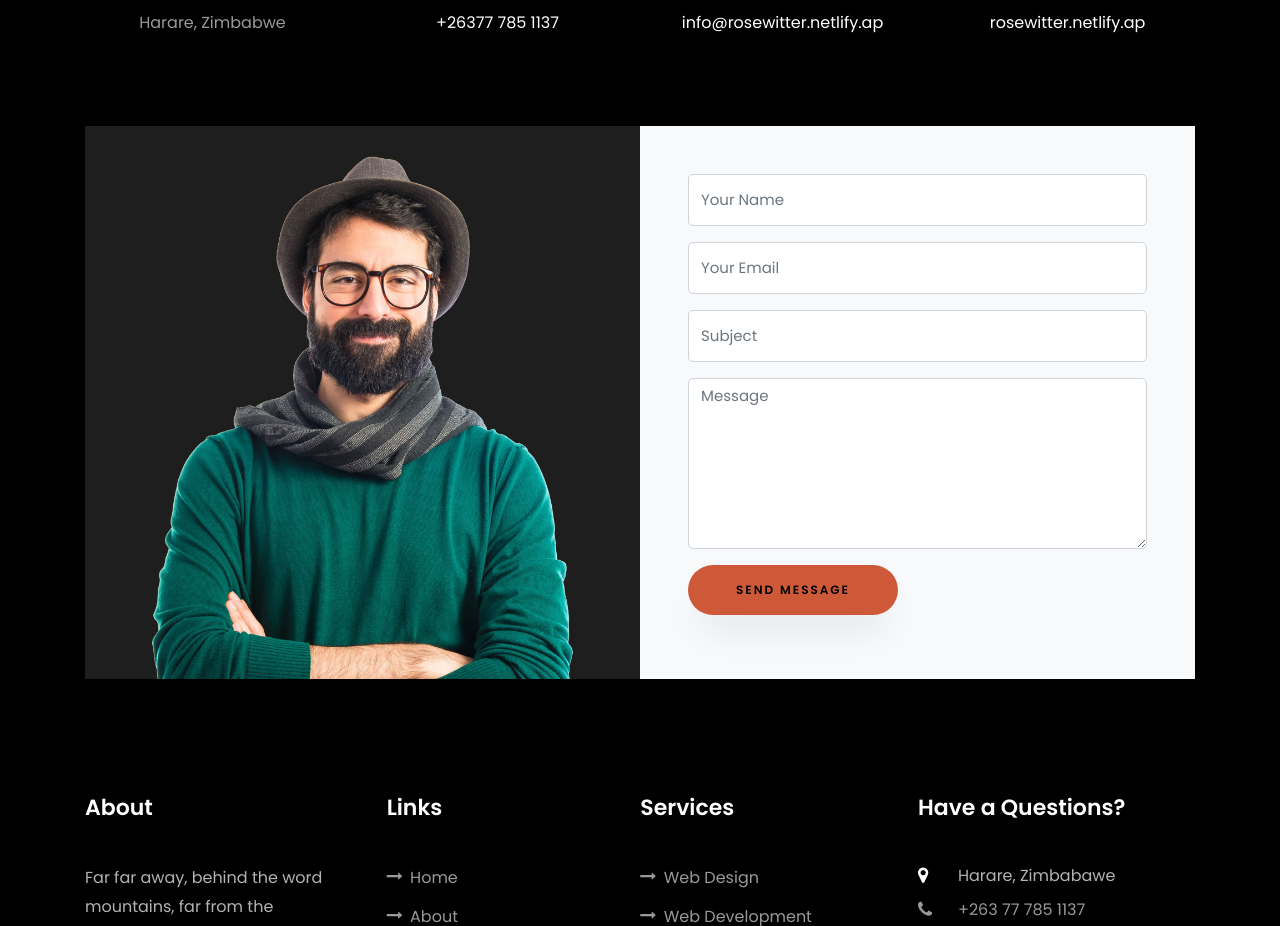
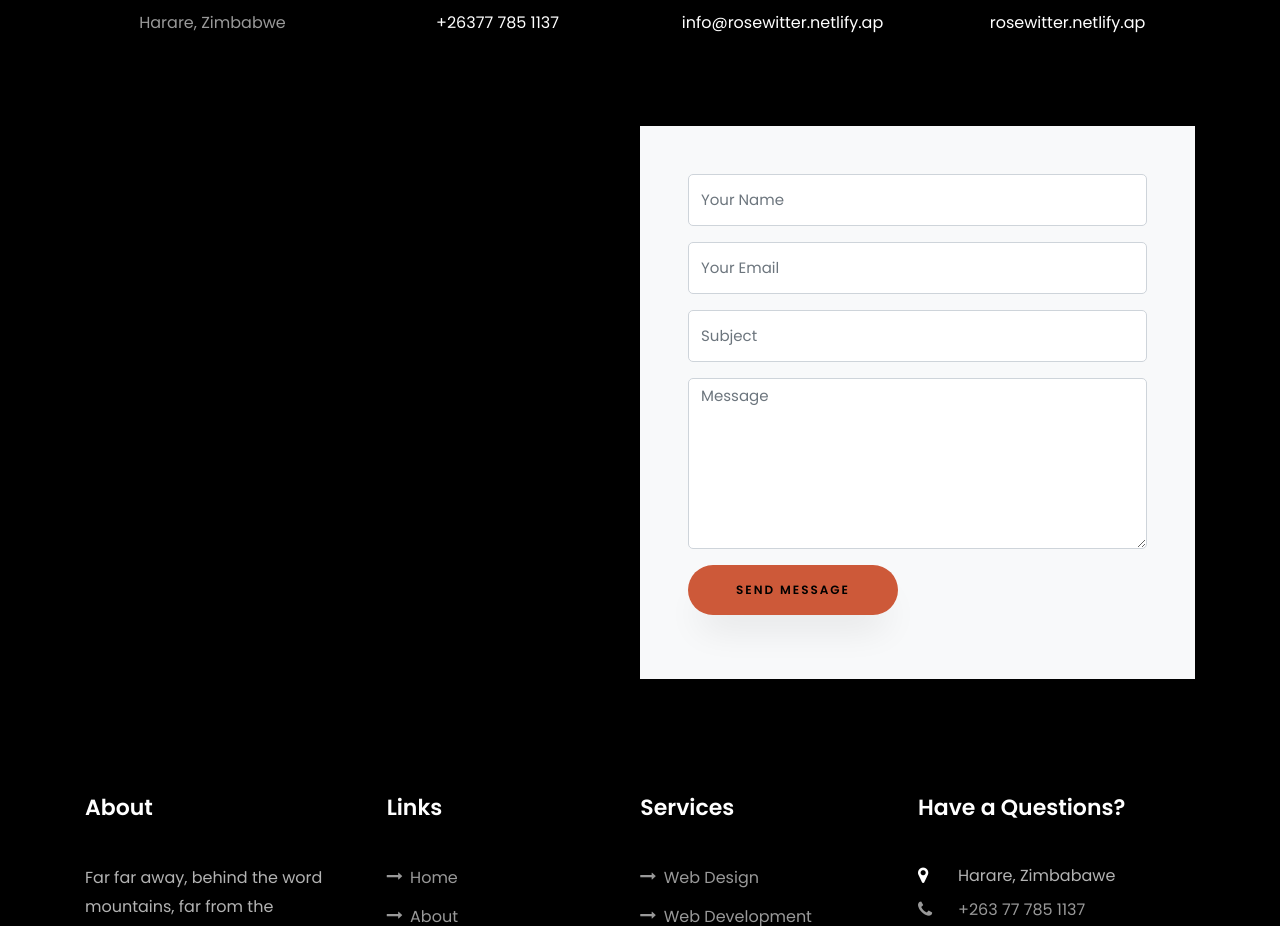
Before and after one commit to siembaX/Rosewitter-Design--1, a plain HTML site: page index.html in a window 1280 px wide. Shown: the part 6500-7426 px from the top of the page. Drawn offline with Linux system fonts and the light colour scheme; files whose address does not match are found by name.

Commit message:
rose-changes

```diff
--- a/index.html
+++ b/index.html
@@ -537,9 +537,9 @@
             </form>
 
           </div>
-
+		  <!-- FORM IMAGE -->
           <div class="col-md-6 d-flex">
-          	<div class="img" style="background-image: url(images/about.jpg);"></div>
+          	<div class="img" style="background-image: url();"></div>
           </div>
         </div>
       </div>
```
Also changed, not shown: 1 other file.
